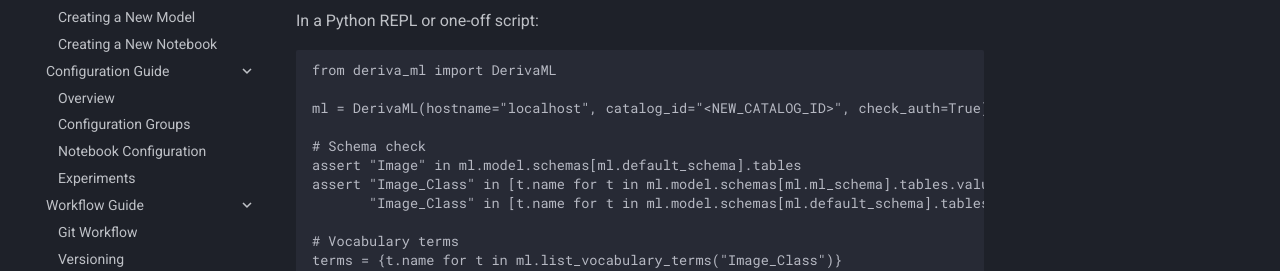
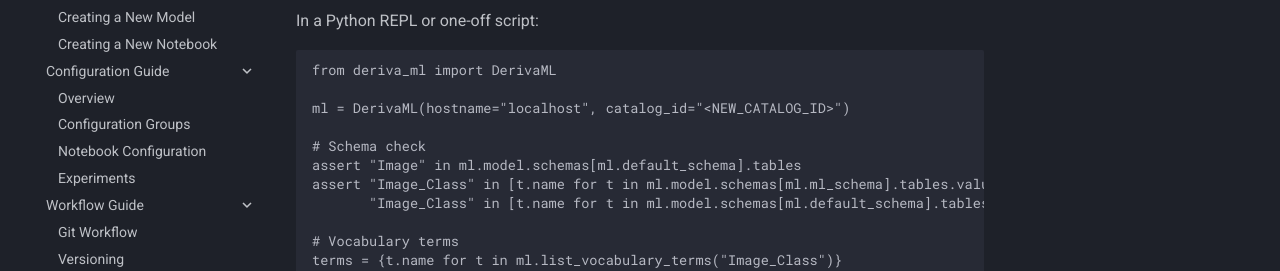
Before and after one commit to informatics-isi-edu/deriva-ml-model-template, an MkDocs documentation site: the page built from docs/superpowers/plans/2026-05-13-e2e-platform-test.md, in a window 1280 px wide and 900 px high, scrolled down 49189 px. Shown: the part 199-470 px from the top of the window. Built offline with MkDocs 1.6.1 and Material for MkDocs 9.7.7, drawn with Linux system fonts in a browser that asks for light colours; some of the changed text lies outside the part shown.

Commit message:
refactor: drop check_auth=True now that deriva-ml removed the parameter
deriva-ml dropped the check_auth parameter (the legacy /authn/session
probe doesn't translate to credenza). Update _cifar10_schema.py and
the e2e test plan code snippets to match.

Co-Authored-By: Claude Opus 4.7 <noreply@anthropic.com>

````diff
--- a/docs/superpowers/plans/2026-05-13-e2e-platform-test.md
+++ b/docs/superpowers/plans/2026-05-13-e2e-platform-test.md
@@ -2540,7 +2540,7 @@ In a Python REPL or one-off script:
 ```python
 from deriva_ml import DerivaML
 
-ml = DerivaML(hostname="localhost", catalog_id="<NEW_CATALOG_ID>", check_auth=True)
+ml = DerivaML(hostname="localhost", catalog_id="<NEW_CATALOG_ID>")
 
 # Schema check
 assert "Image" in ml.model.schemas[ml.default_schema].tables
@@ -2694,7 +2694,7 @@ If catalog is dirty-tree-blocked: use `DERIVA_ML_ALLOW_DIRTY=true uv run ...`
 - [ ] **Step 4: Direct catalog check — workflow + execution + assets**
 
 ```python
-ml = DerivaML(hostname="localhost", catalog_id="<id>", check_auth=True)
+ml = DerivaML(hostname="localhost", catalog_id="<id>")
 
 # Find the workflow row
 workflows = ml.list_workflows()
@@ -2761,7 +2761,7 @@ creating? If not, `#skill-issue`.
 - [ ] **Step 2: Direct check — read feature values for 10 random Image rows**
 
 ```python
-ml = DerivaML(hostname="localhost", catalog_id="<id>", check_auth=True)
+ml = DerivaML(hostname="localhost", catalog_id="<id>")
 
 # Get 10 random Image rows
 pb = ml.catalog.getPathBuilder()
@@ -2828,7 +2828,7 @@ completion.
 - [ ] **Step 3: Direct check — parent + child + FK + assets**
 
 ```python
-ml = DerivaML(hostname="localhost", catalog_id="<id>", check_auth=True)
+ml = DerivaML(hostname="localhost", catalog_id="<id>")
 
 # Find the multirun parent
 parent_exes = [e for e in ml.list_executions() if e.is_multirun_parent]
@@ -2920,7 +2920,7 @@ Download its bag twice in quick succession:
 
 ```python
 import time
-ml = DerivaML(hostname="localhost", catalog_id="<id>", check_auth=True)
+ml = DerivaML(hostname="localhost", catalog_id="<id>")
 
 t1 = time.time()
 bag1 = ml.download_dataset_bag(<dataset_or_exec_rid>)
@@ -3077,7 +3077,7 @@ created in catalog with correct script + commit + URL + type.
 - [ ] **Step 7: Direct check — new Workflow provenance**
 
 ```python
-ml = DerivaML(hostname="localhost", catalog_id="<id>", check_auth=True)
+ml = DerivaML(hostname="localhost", catalog_id="<id>")
 new_wf = [w for w in ml.list_workflows() if "phase7" in w.name.lower() or "e2e" in w.name.lower()]
 assert new_wf
 wf = new_wf[-1]
@@ -3180,7 +3180,7 @@ notebook archived as catalog assets.
 - [ ] **Step 4: Direct check — outputs in catalog**
 
 ```python
-ml = DerivaML(hostname="localhost", catalog_id="<id>", check_auth=True)
+ml = DerivaML(hostname="localhost", catalog_id="<id>")
 exes = ml.list_executions()
 recent = sorted(exes, key=lambda e: e.timestamp)[-1]
 assets = ml.list_execution_assets(recent.rid)
@@ -3237,7 +3237,7 @@ import pandas as pd
 
 # For each child execution from Phase 4, download its prediction CSV
 # and compute accuracy.
-ml = DerivaML(hostname="localhost", catalog_id="<id>", check_auth=True)
+ml = DerivaML(hostname="localhost", catalog_id="<id>")
 rankings = []
 for child_rid in <list from Phase 4>:
     assets = ml.list_execution_assets(child_rid)
````
Also changed, not shown: 1 other file.
